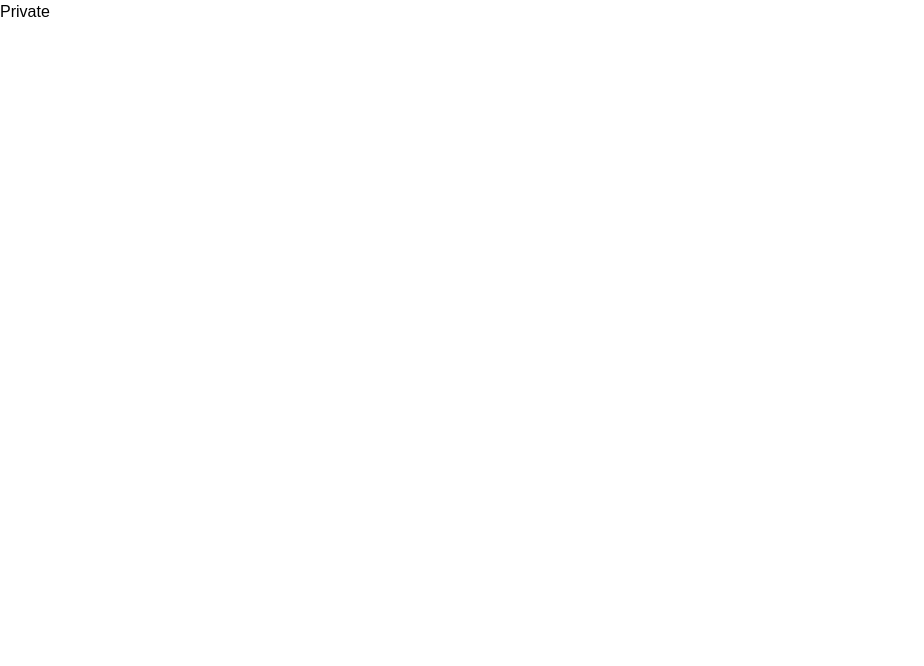
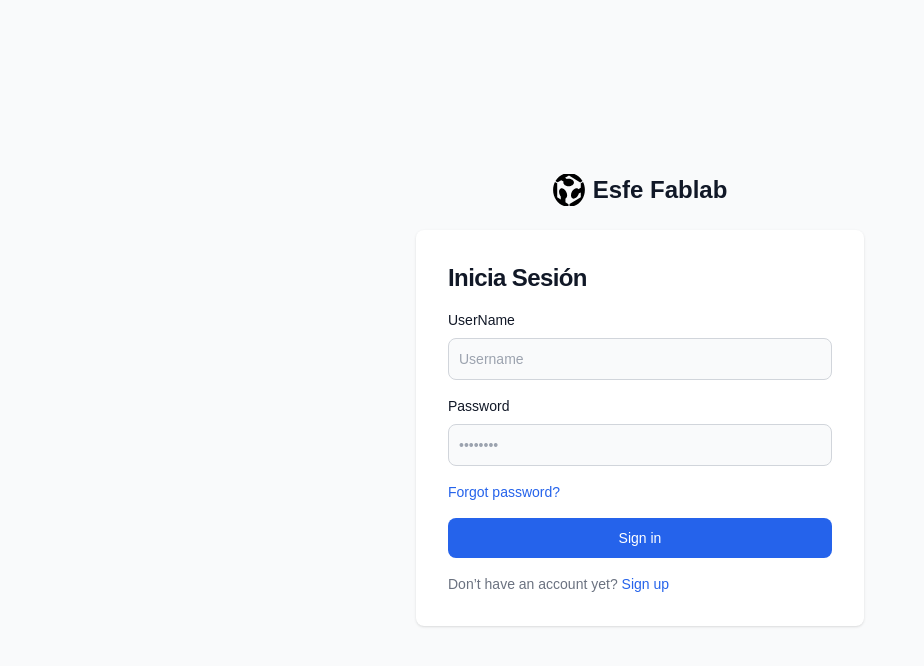
Before and after one commit to esfe-fablab/site, a React (Create React App) app in the folder FABLAB.Site.UI/ClientApp/: page /lab/login in a window 1280 px wide. Shown: the top 666 px of the page, without its empty margins (0-924 px from the left). Built offline with nearby package versions, Linux system fonts and the light colour scheme.

Commit message:
feat: :sparkles: login UserSystem

```diff
--- a/FABLAB.Site.UI/ClientApp/src/views/private/Private.jsx
+++ b/FABLAB.Site.UI/ClientApp/src/views/private/Private.jsx
@@ -1,9 +1,55 @@
-import React from 'react'
+import { useEffect, useState } from 'react';
+import { Route, Routes, Navigate } from 'react-router-dom';
+import Login from './pages/Login'
+import { verify } from '../../shared/api/auth';
 
-const Private = () => {
+function Admin() {
+  const authResult = JSON.parse(localStorage.getItem('authResult'));
+  const [validate, setValidate] = useState(false);
+  const [loading, setLoading] = useState(true);
+  useEffect(() => {
+    const fetchData = async () => {
+      try {
+        if(authResult){
+
+          const data = await verify(authResult);
+          console.log(data)
+          if(!data.error){
+            setValidate(true);
+          }
+        }
+        setLoading(false)
+      } catch (error) {
+        console.error('Error al obtener los datos de concursos:', error);
+      }
+    };
+
+    fetchData();
+  }, []);
+
   return (
-    <div>Private</div>
-  )
+    <div className="admin">
+      {
+          loading
+          ?<h1>cargando...</h1>
+          :<Routes>
+            {
+              validate ? (
+                <Route path="/*" element={<h1 >entraste</h1>} />
+              ) : (
+                <Route path="/" element={<Navigate to="login" />} />
+              )
+            }
+
+          <Route path="login" element={<Login />} />
+
+          <Route path="*" element={<h1>No existe</h1>} />
+        </Routes>
+
+      }
+
+    </div>
+  );
 }
 
-export default Private
+export default Admin;
--- /dev/null
+++ b/FABLAB.Site.UI/ClientApp/src/views/private/pages/Login.jsx
@@ -0,0 +1,100 @@
+import React, { useState } from 'react';
+import { authAdmin } from '../../../shared/api/auth';
+
+const Login = () => {
+  const [credentials, setCredentials] = useState({
+    UserName: '',
+    Password: '',
+  });
+
+  const handleInputChange = (event) => {
+    const { name, value } = event.target;
+    setCredentials((prevCredentials) => ({
+      ...prevCredentials,
+      [name]: value,
+    }));
+  };
+
+  const handleSubmit = async (event) => {
+    event.preventDefault();
+    const result = await authAdmin(credentials);
+    console.log(result);
+    if (!result.result) {
+      alert('CREDENCIALES INVALIDAS');
+    } else {
+      localStorage.setItem('authResult', JSON.stringify(result.token));
+      window.location.assign('/lab/');
+    }
+  };
+
+  return (
+    <section className="bg-gray-50">
+      <div className="flex flex-col items-center justify-center px-6 py-8 mx-auto md:h-screen lg:py-0">
+        <a href="/" className="flex items-center mb-6 text-2xl font-semibold text-gray-900">
+          <img className="w-8 h-8 mr-2" src="/img/logo/fablab-logo-dark.svg" alt="logo" />
+          Esfe Fablab
+        </a>
+        <div className="w-full bg-white rounded-lg shadow md:mt-0 sm:max-w-md xl:p-0">
+          <div className="p-6 space-y-4 sm:p-8">
+            <h1 className="text-xl font-bold leading-tight tracking-tight text-gray-900 md:text-2xl">
+              Inicia Sesión
+            </h1>
+            <form className="space-y-4" onSubmit={handleSubmit}>
+              <div>
+                <label htmlFor="user" className="block mb-2 text-sm font-medium text-gray-900">
+                  UserName
+                </label>
+                <input
+                  type="text"
+                  name="UserName"
+                  id="user"
+                  className="bg-gray-50 border border-gray-300 text-gray-900 sm:text-sm rounded-lg focus:ring-primary-600 focus:border-primary-600 block w-full p-2.5"
+                  placeholder="Username"
+                  autoComplete="off"
+                  required
+                  value={credentials.UserName}
+                  onChange={handleInputChange}
+                />
+              </div>
+              <div>
+                <label htmlFor="password" className="block mb-2 text-sm font-medium text-gray-900">
+                  Password
+                </label>
+                <input
+                  type="password"
+                  name="Password"
+                  id="password"
+                  placeholder="••••••••"
+                  className="bg-gray-50 border border-gray-300 text-gray-900 sm:text-sm rounded-lg focus:ring-primary-600 focus:border-primary-600 block w-full p-2.5"
+                  autoComplete="off"
+                  required
+                  value={credentials.Password}
+                  onChange={handleInputChange}
+                />
+              </div>
+              <div className="flex items-center justify-between">
+                <a href="/" className="text-sm font-medium text-primary-600 hover:underline">
+                  Forgot password?
+                </a>
+              </div>
+              <button
+                type="submit"
+                className="w-full text-white bg-primary-600 hover:bg-primary-700 focus:ring-4 focus:outline-none focus:ring-primary-300 font-medium rounded-lg text-sm px-5 py-2.5 text-center"
+              >
+                Sign in
+              </button>
+              <p className="text-sm font-light text-gray-500">
+                Don’t have an account yet?{' '}
+                <a href="/" className="font-medium text-primary-600 hover:underline">
+                  Sign up
+                </a>
+              </p>
+            </form>
+          </div>
+        </div>
+      </div>
+    </section>
+  );
+};
+
+export default Login;
--- a/FABLAB.Site.UI/ClientApp/tailwind.config.js
+++ b/FABLAB.Site.UI/ClientApp/tailwind.config.js
@@ -4,7 +4,11 @@ module.exports = {
     "./src/**/*.{js,jsx,ts,tsx}",
   ],
   theme: {
-    extend: {},
+    extend: {
+      colors: {
+        primary: {"50":"#eff6ff","100":"#dbeafe","200":"#bfdbfe","300":"#93c5fd","400":"#60a5fa","500":"#3b82f6","600":"#2563eb","700":"#1d4ed8","800":"#1e40af","900":"#1e3a8a","950":"#172554"}
+      }
+    },
   },
   plugins: [],
 }
```
Also changed, not shown: FABLAB.Site.UI/ClientApp/public/img/logo/fablab-logo-dark.svg (added).
